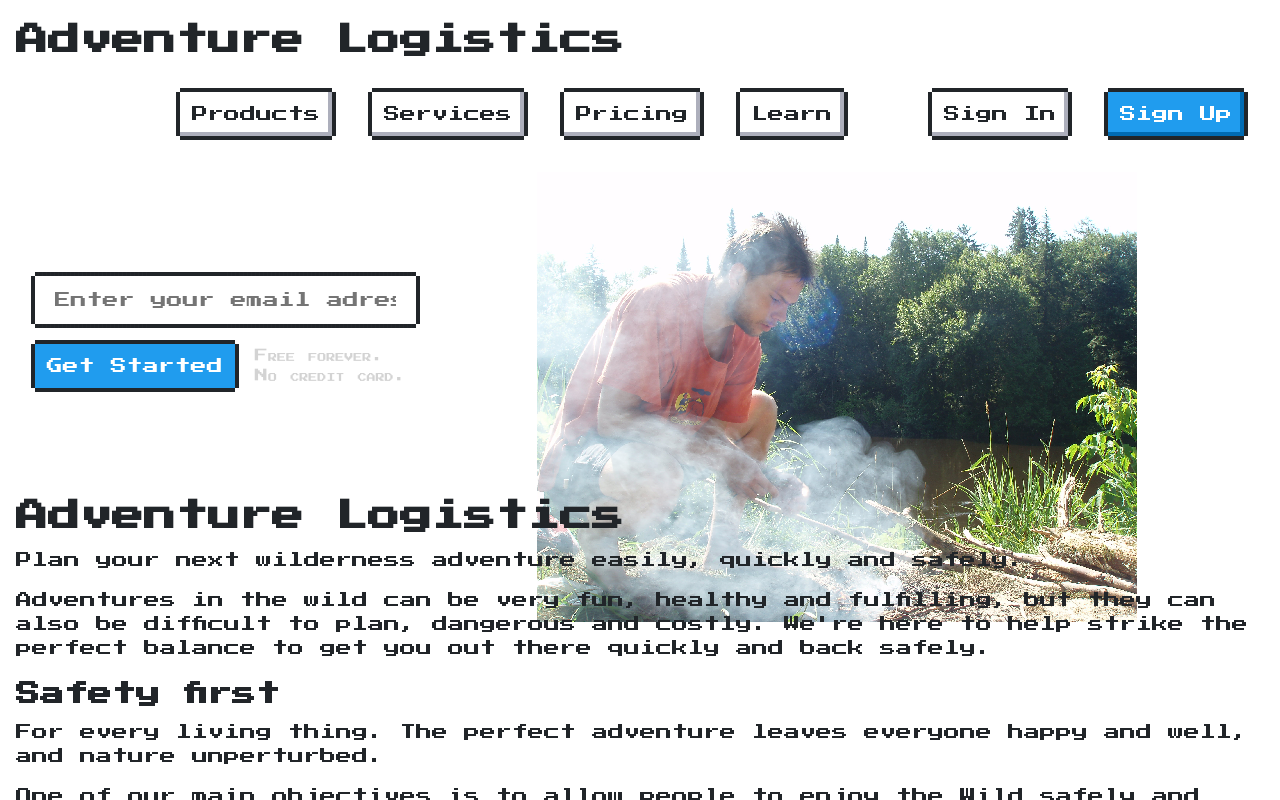
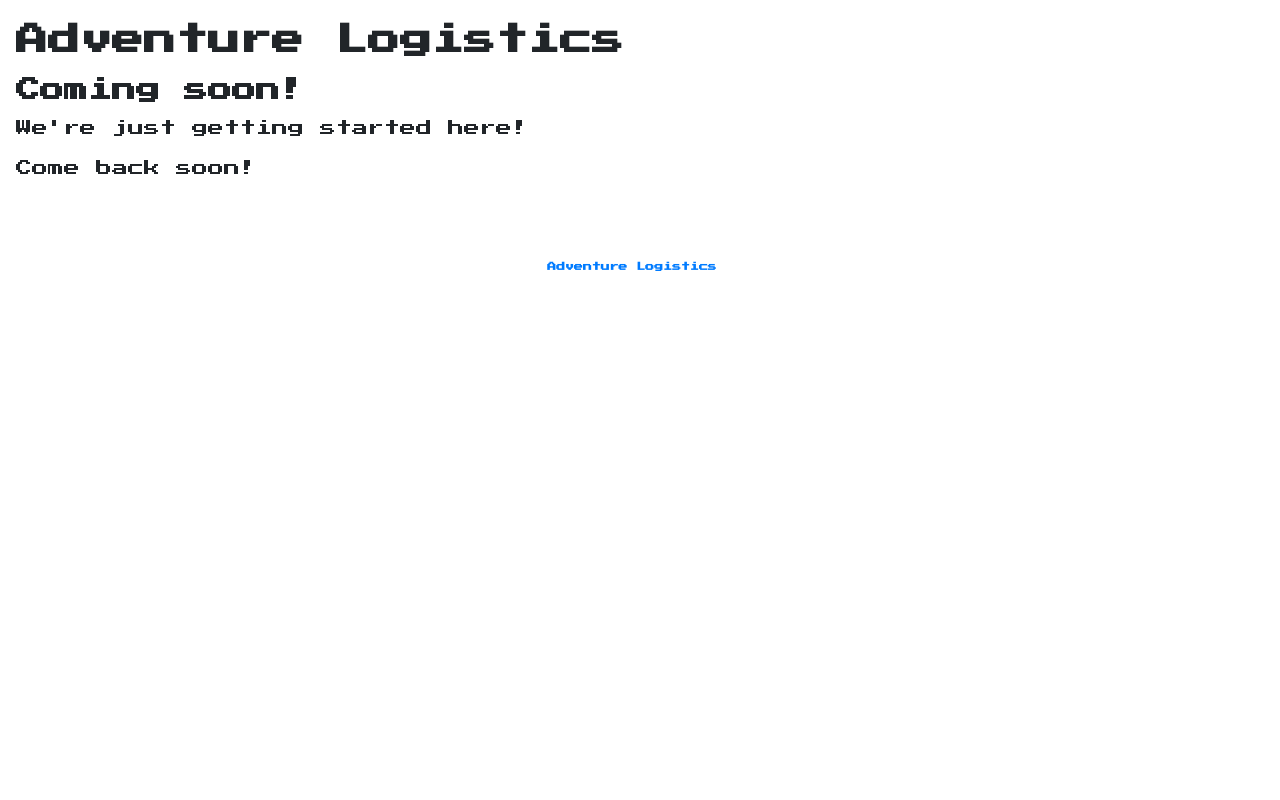
Before and after one commit to shawninder/adventure-logistics, a Next.js app: page / in a window 1280 px wide. Shown: the top 800 px of the page. Built offline with nearby package versions, Linux system fonts and the light colour scheme.

Commit message:
Hide things while we're getting ready

```diff
--- a/components/footer.js
+++ b/components/footer.js
@@ -6,7 +6,7 @@ export default function Footer () {
       <ul id='footer-links'>
         <li>
           <h6><Link href='/'><a>Adventure Logistics</a></Link></h6>
-          <ul>
+          {/* <ul>
             <li><Link href='/about'><a>About Us</a></Link></li>
             <li><Link href='/apps'><a>Apps</a></Link></li>
             <li><Link href='/pricing'><a>Pricing</a></Link></li>
@@ -14,9 +14,9 @@ export default function Footer () {
             <li><Link href='/contact'><a>Contact Us</a></Link></li>
             <li><Link href='/roadmap'><a>Roadmap</a></Link></li>
             <li><Link href='/status'><a>Status</a></Link></li>
-          </ul>
+          </ul> */}
         </li>
-        <li>
+        {/* <li>
           <h6><Link href='/features'><a>Features</a></Link></h6>
           <ul>
             <li><Link href='/features/core'><a>Core Features</a></Link></li>
@@ -47,16 +47,16 @@ export default function Footer () {
                 />
               </a>
             </li>
-            <li><Link href='/compliance/gdpr'><a>GDPR</a></Link></li> */}
+            <li><Link href='/compliance/gdpr'><a>GDPR</a></Link></li>
           </ul>
-        </li>
+        </li> */}
       </ul>
-      <ul id='footer-deal-breakers'>
+      {/* <ul id='footer-deal-breakers'>
         <li>© 2020 Adventure Logistics</li>
         <li><Link href='/security'><a>Security</a></Link></li>
         <li><Link href='/privacy'><a>Your Privacy</a></Link></li>
         <li><Link href='/terms'><a>Terms</a></Link></li>
-      </ul>
+      </ul> */}
       <style jsx>
         {`
           ul {
--- a/components/header.js
+++ b/components/header.js
@@ -1,10 +1,10 @@
-import Link from 'next/link'
+// import Link from 'next/link'
 
 export default function Header () {
   return (
     <header>
       <h1>Adventure Logistics</h1>
-      <div id='header-links'>
+      {/* <div id='header-links'>
         <ul id='header-links-info'>
           <li><Link href='/products'><a className='nes-btn'>Products</a></Link></li>
           <li><Link href='/services'><a className='nes-btn'>Services</a></Link></li>
@@ -15,7 +15,7 @@ export default function Header () {
           <li><Link href='/signin'><a className='nes-btn'>Sign In</a></Link></li>
           <li><Link href='/signup'><a className='nes-btn is-primary'>Sign Up</a></Link></li>
         </ul>
-      </div>
+      </div> */}
       <style jsx>
         {`
           header {
--- a/pages/index.js
+++ b/pages/index.js
@@ -1,9 +1,7 @@
 import Head from '../components/head.js'
 import Page from '../components/page.js'
 import Main from '../components/main.js'
-import GetStarted from '../components/getStarted.js'
-import Teaser from '../components/teaser.js'
-import Content from '../texts/index.md'
+import Content from '../texts/comingSoon.md'
 
 export default function Home () {
   return (
@@ -12,33 +10,10 @@ export default function Home () {
         <title>Adventure Logistics</title>
       </Head>
       <Main>
-        <section id='section-1'>
-          <div id='getStarted'>
-            <GetStarted />
-          </div>
-          <div id='teaser'>
-            <Teaser />
-          </div>
-        </section>
         <Content />
       </Main>
       <style jsx>
         {`
-          #section-1 {
-            display: grid;
-            grid-template-areas:
-              "getstarted teaser";
-            grid-template-columns: 1fr 2fr;
-            grid-template-rows: 1fr;
-            align-items: center;
-            justify-items: center;
-          }
-          #getStarted {
-            grid-area: getstarted;
-          }
-          #teaser {
-            grid-area: teaser;
-          }
         `}
       </style>
     </Page>
--- /dev/null
+++ b/texts/comingSoon.md
@@ -0,0 +1,5 @@
+## Coming soon!
+
+We're just getting started here!
+
+Come back soon!
```
Also changed, not shown: pages/_index.js (added, +46 -0 lines).
